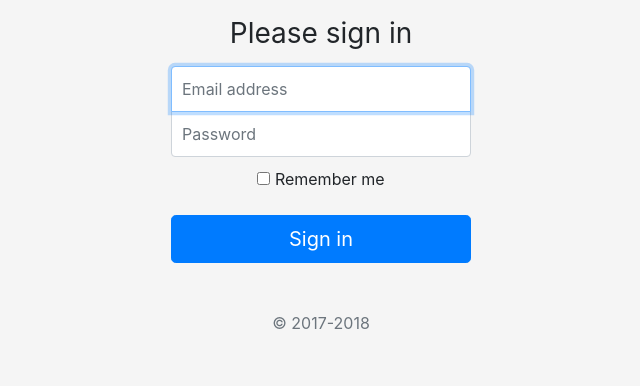
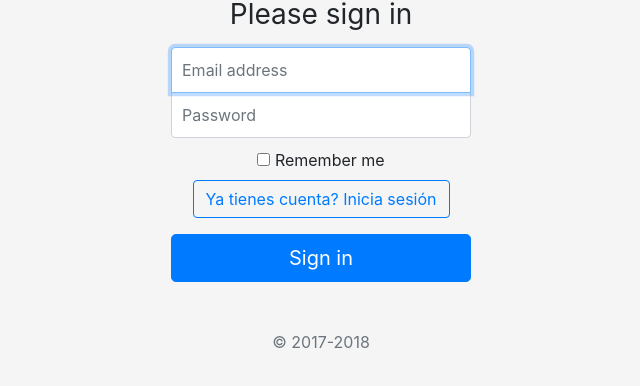
Before and after one commit to DeadpanSix/PROBLOQ, a plain HTML site: page iniciar.html in a window 1280 px wide. Shown: the part 264-650 px from the top of the page, without its empty margins (319-959 px from the left). Drawn offline with Linux system fonts and the light colour scheme.

Commit message:
Link inicia sesión
se agrego texto con liga para iniciar sesión

```diff
--- a/iniciar.html
+++ b/iniciar.html
@@ -28,6 +28,7 @@
         <label>
           <input type="checkbox" value="remember-me"> Remember me
         </label>
+        <p> <a class="btn btn-outline-primary" href="iniciar.html">Ya tienes cuenta? Inicia sesión</a></p>
       </div>
       <button class="btn btn-lg btn-primary btn-block" type="submit">Sign in</button>
       <p class="mt-5 mb-3 text-muted">&copy; 2017-2018</p>
```
